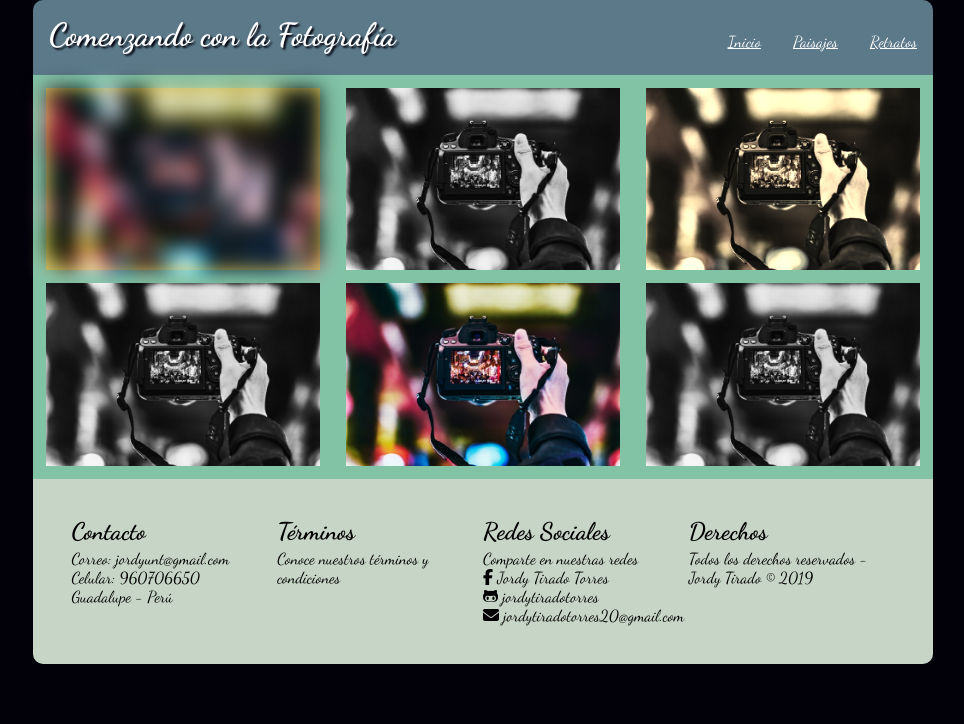
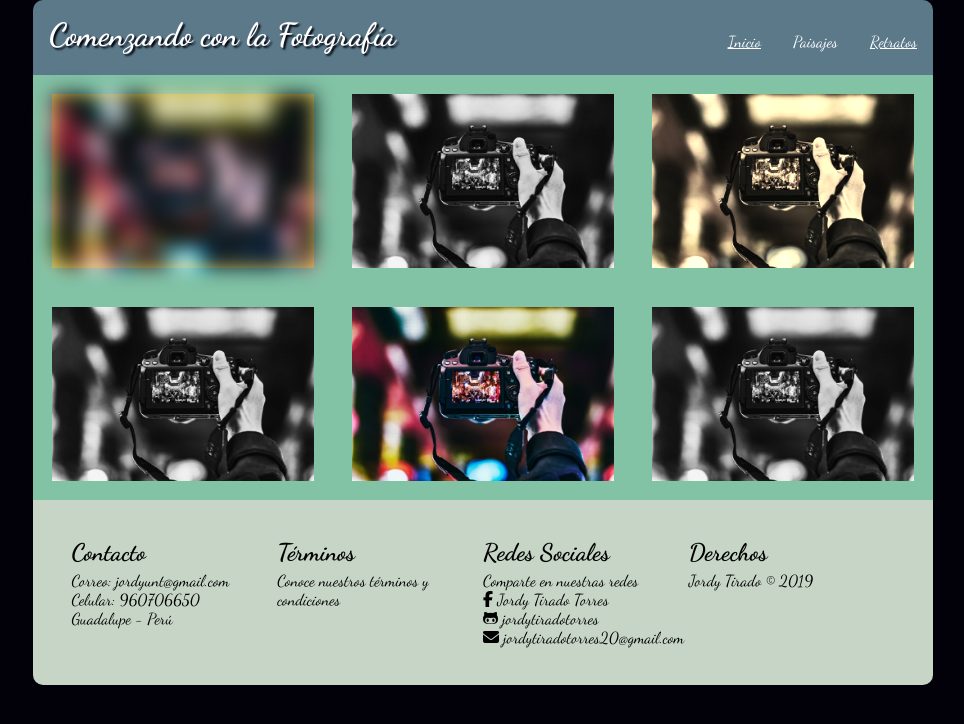
Before and after one commit to jordytiradotorres/Web-Fotografia, a plain HTML site: page paisajes.html in a window 1280 px wide. Shown: the whole page, without its empty margins (157-1121 px from the left). Drawn offline with Linux system fonts and the light colour scheme.

Commit message:
ultimos detalles

```diff
--- a/css/estilos.css
+++ b/css/estilos.css
@@ -36,6 +36,25 @@ img {
     display: block;
 }
 
+a.active {
+    text-decoration: none;
+}
+
+/* animacion slidein */
+
+@keyframes slidein {
+    0% {
+        margin-top: 150%;
+    }
+    60% {
+        margin-top: -5%;
+    }
+    100% {
+        margin-top: 0;
+    }
+}
+
+
 /* ------------------------ */
 
 #contenido {
@@ -44,6 +63,9 @@ img {
 }
 
 .cabecera {
+    animation-name: slidein;
+    animation-timing-function: linear;
+    animation-duration: .8s;
     display: flex;
     flex-wrap: wrap;
     padding: 1rem 0 .5rem 0;
@@ -72,12 +94,6 @@ img {
 .navegacion .navegacion__link {
     color: var(--color-blanco);
 }
-
-/* contenido centro */
-
-/* figure {
-    font-size: 0;
-} */
 
 #contenidoPrincipal {
     display: flex;
@@ -220,8 +236,8 @@ img {
           display: grid;
           grid-template-rows: repeat(2, auto);
           grid-template-columns: repeat(3, 1fr);
-          grid-gap: 1vw 2vw;
-          padding: 1vw;
+          grid-gap: 3vw;
+          padding: 1.5vw;
       }
 
       #contenidoPrincipal .contenidoPrincipal__secundario.retrato,
--- /dev/null
+++ b/js/script.js
@@ -0,0 +1,5 @@
+
+const anio = document.getElementById('anio')
+const fecha = new Date()
+
+anio.innerHTML = fecha.getFullYear()
--- a/paisajes.html
+++ b/paisajes.html
@@ -21,7 +21,7 @@
             <nav class="navegacion">
                 <ul class="navegacion__ul">
                     <li class="navegacion__item"><a class="navegacion__link" href="index.html">Inicio</a></li>
-                    <li class="navegacion__item"><a class="navegacion__link" href="paisajes.html">Paisajes</a></li>
+                    <li class="navegacion__item"><a class="navegacion__link active" href="paisajes.html">Paisajes</a></li>
                     <li class="navegacion__item"><a class="navegacion__link" href="retratos.html">Retratos</a></li>
                 </ul>
             </nav>
@@ -77,11 +77,11 @@
 
             <div class="footer__derechos">
                 <h2 class="footer__titulo">Derechos</h2>
-                <p>Todos los derechos reservados - Jordy Tirado &copy; 2019</p>
+                <p>Jordy Tirado &copy; <span id="anio"></span></p>
             </div>
         </footer>
-
     </div>
 
+    <script src="./js/script.js"></script>
 </body>
 </html>
```
Also changed, not shown: index.html (+3 -3 lines), retratos.html (+3 -2 lines).
